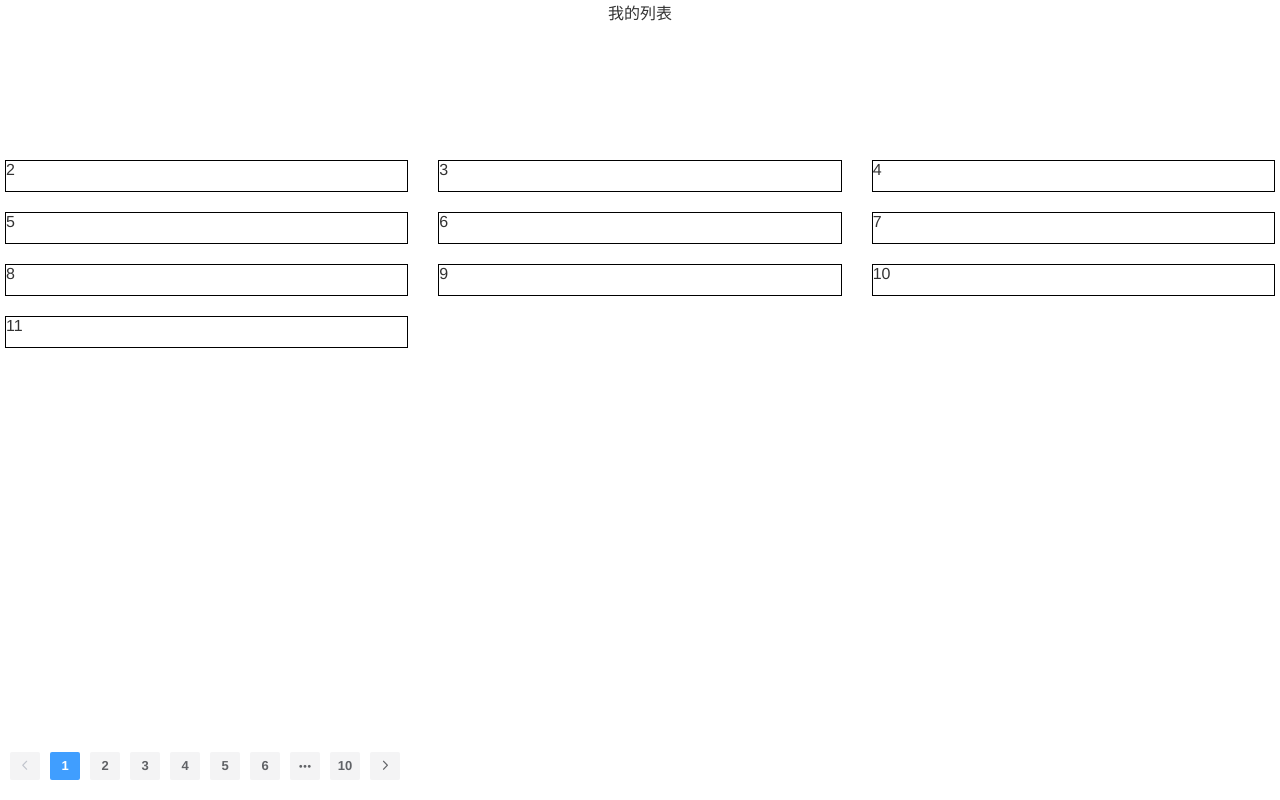
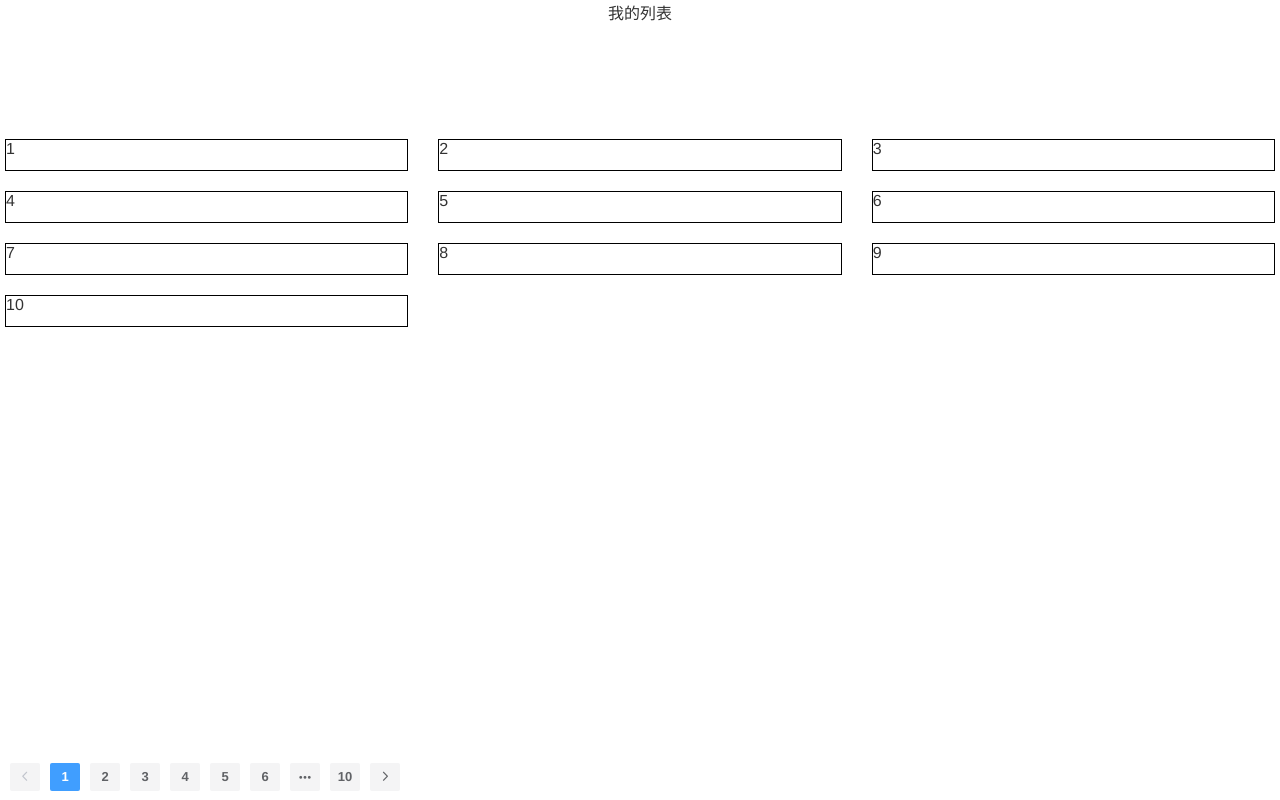
Before and after one commit to 735956157/lms-practice, a Vue app: page /list in a window 1280 px wide. Built offline with nearby package versions, Linux system fonts and the light colour scheme; what vue-scroller would draw is missing.

Commit message:
列表分页2

```diff
--- a/src/views/List.vue
+++ b/src/views/List.vue
@@ -3,22 +3,25 @@
  * @Author: lihao
  * @Date: 2021-04-08 09:27:50
  * @LastEditors: lihao
- * @LastEditTime: 2021-04-08 13:01:13
+ * @LastEditTime: 2021-04-08 15:17:02
 -->
 <template>
     <div class="list-box">
         <div class="top">我的列表</div>
-        <div class="content">
-            <el-row :gutter="20">
-                <el-col :span="8" v-for="(item, index) in showArr" :key="index"><div class="list-item">{{item+1}}</div></el-col>
-            </el-row>
+            <el-scrollbar style="height:100%">
+        <div class="content" >
+                <el-row :gutter="20">
+                    <el-col :span="8" v-for="(item, index) in showArr" :key="index"><div class="list-item">{{item+1}}</div></el-col>
+                </el-row>
         </div>
+            </el-scrollbar>
         <div class="bottom">
             <el-pagination
                 background
                 layout="prev, pager, next"
-                :total="100"
-                @current-change="handleCurrentChange">
+                :total="total"
+                 @current-change="handleCurrentChange"
+                >
             </el-pagination>
         </div>
     </div>
@@ -29,17 +32,20 @@ export default {
         return {
             isShow: 0,
             pageSize: 10,
-            showArr: [1,2,3,4,5,6,7,8,9,10],
+            showArr: Array(100),
             total: 100
+        }
+    },
+    created() {
+        this.showArr.length = this.pageSize
+        for(let i = 0; i < this.showArr.length; i++) {
+            this.showArr[i] = i
         }
     },
     methods: {
         handleCurrentChange(val) {
-            this.current = this.total / this.pageSize
-            const itemArr = this.current * val
-            console.log(itemArr)
             this.showArr = []
-            for(let i = itemArr - this.pageSize; i < itemArr; i++) {
+            for(let i = this.pageSize * (val - 1); i < this.pageSize * val; i++) {
                 this.showArr.push(i)
             }
         }
@@ -57,7 +63,6 @@ export default {
             height: 100px;
             text-align: center;
             margin-bottom: 50px;
-            overflow: hidden;
         }
         .content {
             flex: 1;
```
